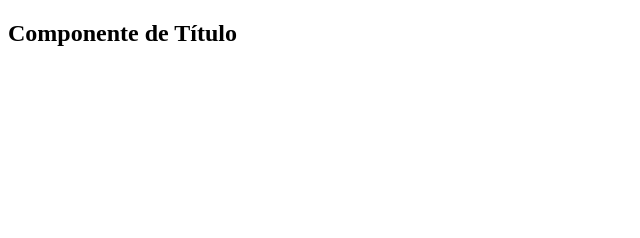
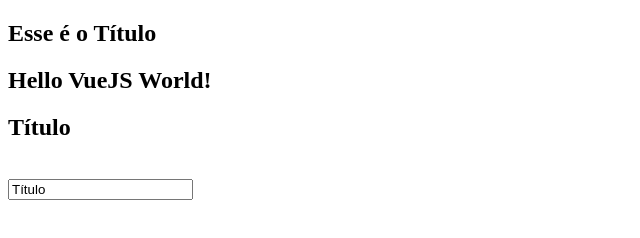
Before and after one commit to pydawan/introducao-vuejs2, a plain HTML site: page exemplos1/index.html in a window 1280 px wide. Shown: the whole page, without its empty margins (0-640 px from the left). Drawn offline with nearby package versions, Linux system fonts and the light colour scheme.

Commit message:
Adicionados exemplos de personalização de componentes com props e props dinâmicos.

```diff
--- a/exemplos1/index.html
+++ b/exemplos1/index.html
@@ -10,7 +10,11 @@
 <body>
 
     <div id="app">
-        <gui-titulo></gui-titulo>
+        <gui-titulo titulo="Esse é o Título"></gui-titulo>
+        <gui-titulo titulo="Hello VueJS World!"></gui-titulo>
+        <gui-titulo v-bind:titulo="meuTitulo"></gui-titulo>
+        <br>
+        <input type="text" v-model="meuTitulo">
     </div>
 
     <script src="https://unpkg.com/vue"></script>
@@ -18,11 +22,17 @@
     <script type="text/javascript">
 
         Vue.component('gui-titulo', {
-            template: '<h2>Componente de Título</h2>'
+            props: [
+                'titulo'
+            ],
+            template: '<h2>{{ titulo }}</h2>'
         });
 
         var app = new Vue({
-            el: '#app'
+            el: '#app',
+            data: {
+                meuTitulo: "Título"
+            }
         });
     </script>
 </body>
```
